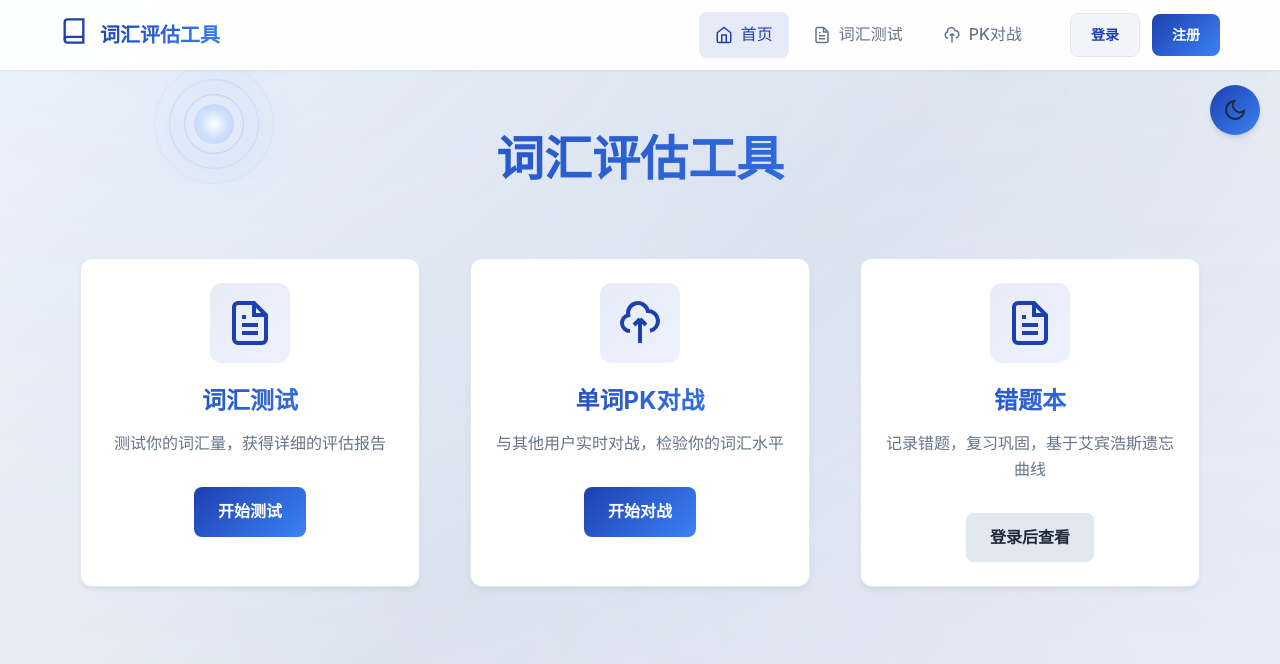
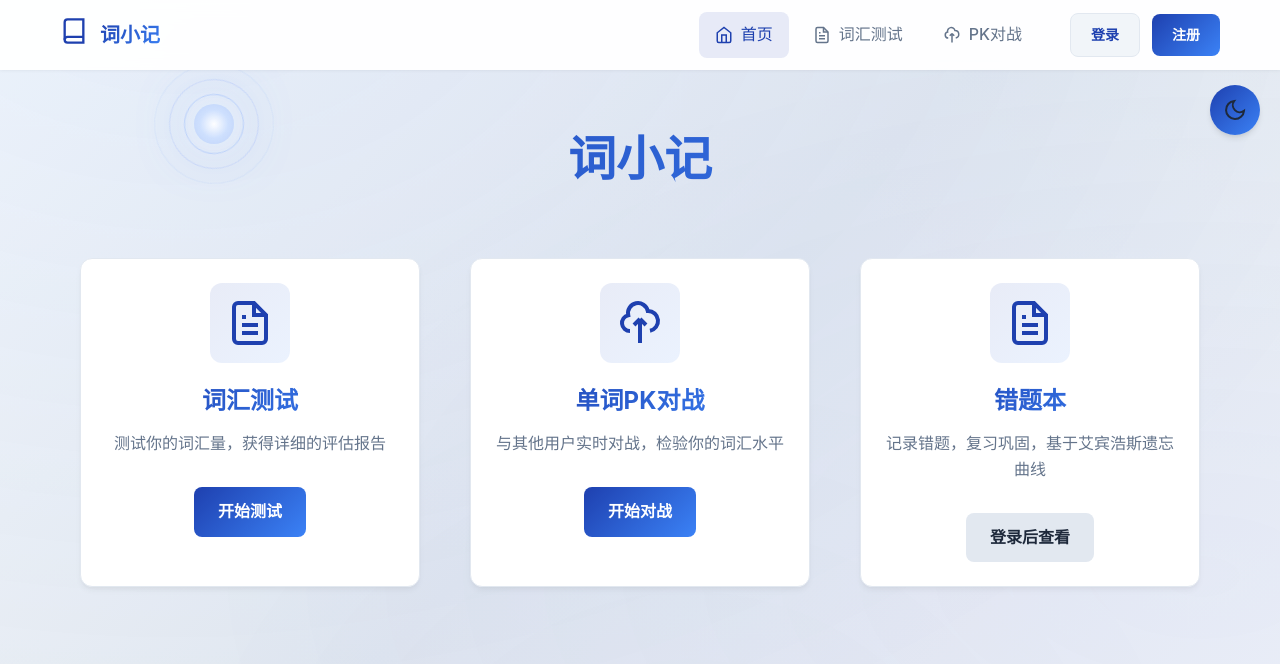
Before and after one commit to yu050218/-, a Vue app in the folder frontend/: page / in a window 1280 px wide. Shown: the top 664 px of the page. Built offline with nearby package versions, Linux system fonts and the light colour scheme.

Commit message:
Rename tool from '词汇评估工具' to '词小记'

```diff
--- a/frontend/index.html
+++ b/frontend/index.html
@@ -4,7 +4,7 @@
     <meta charset="UTF-8" />
     <link rel="icon" type="image/svg+xml" href="/vite.svg" />
     <meta name="viewport" content="width=device-width, initial-scale=1.0" />
-    <title>词汇评估工具</title>
+    <title>词小记</title>
   </head>
   <body>
     <div id="app"></div>
--- a/frontend/src/components/NavBar.vue
+++ b/frontend/src/components/NavBar.vue
@@ -9,7 +9,7 @@
             <path d="M6.5 2H20v20H6.5A2.5 2.5 0 0 1 4 19.5v-15A2.5 2.5 0 0 1 6.5 2z"/>
           </svg>
         </span>
-        <span class="brand-text">词汇评估工具</span>
+        <span class="brand-text">词小记</span>
       </router-link>
     </div>
 
--- a/frontend/src/views/HomeView.vue
+++ b/frontend/src/views/HomeView.vue
@@ -1,6 +1,6 @@
 <template>
   <div class="home">
-    <h1>词汇评估工具</h1>
+    <h1>词小记</h1>
     <div class="features">
       <div class="feature-card card animate-fade-in" style="animation-delay: 0.1s">
         <div class="feature-icon">
```
